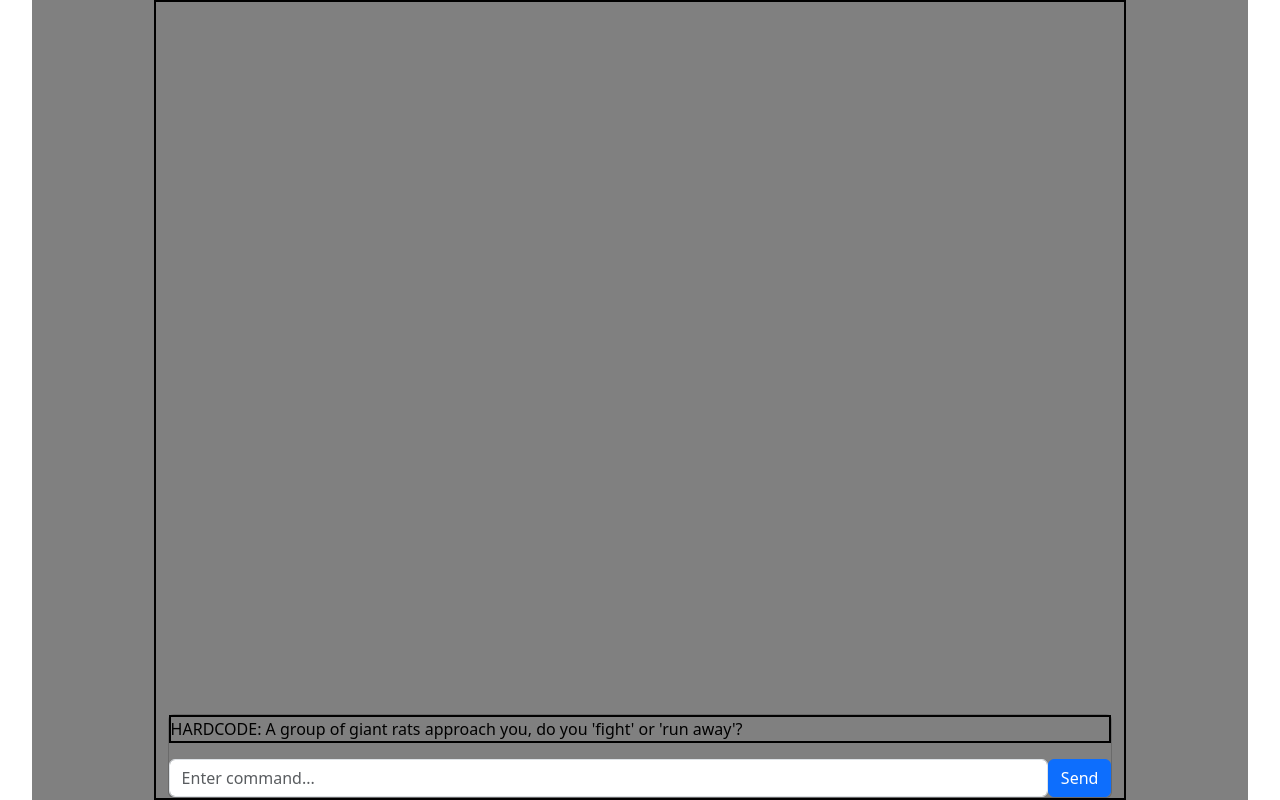
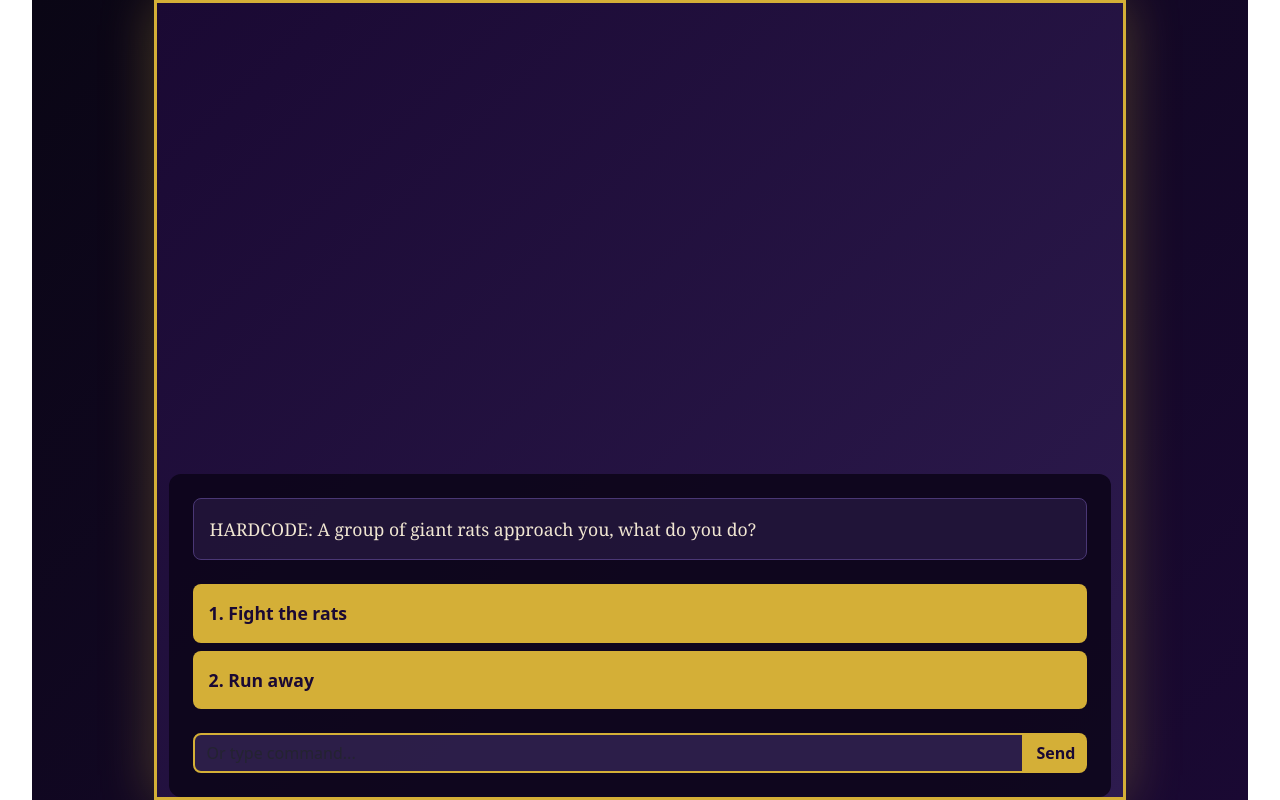
Before and after one commit to WillDvorak/ChooseYourOwnAdventure, a React (Vite) app in the folder ReactFrontend/ChooseYourOwnAdventure/: page / in a window 1280 px wide. Built offline with nearby package versions, Linux system fonts and the light colour scheme.

Commit message:
Added numbered choice buttons and dark fantasy theme

```diff
--- a/ReactFrontend/ChooseYourOwnAdventure/src/components/Textbox.jsx
+++ b/ReactFrontend/ChooseYourOwnAdventure/src/components/Textbox.jsx
@@ -2,11 +2,42 @@ import React, { useState } from "react";
 import { Container, Card, Form, Button } from "react-bootstrap"
 import 'bootstrap/dist/css/bootstrap.min.css';
 
+const Textbox = () => {
+    const [messages, setMessages] = useState(["HARDCODE: A group of giant rats approach you, what do you do?"]);
+    const [input, setInput] = useState("");
+    const [choices, setChoices] = useState([
+        { id: 1, text: "Fight the rats", action: "fight" },
+        { id: 2, text: "Run away", action: "run away" }
+    ]);
 
-const Textbox = () => {
+    // Dark Fantasy Theme Colors
+    const theme = {
+        background: 'linear-gradient(135deg, #1a0933 0%, #2d1b4e 100%)',
+        containerBorder: '3px solid #d4af37',
+        cardBg: 'rgba(13, 5, 26, 0.9)',
+        messageText: '#f0e6d2',
+        messageBorder: '1px solid #4a3775',
+        messageBg: 'rgba(74, 55, 117, 0.3)',
+        buttonBg: '#d4af37',
+        buttonText: '#1a0933',
+        buttonHover: '#ffd700',
+        inputBg: 'rgba(74, 55, 117, 0.5)',
+        inputText: '#f0e6d2',
+        inputBorder: '#d4af37'
+    };
 
-    const [messages, setMessages] = useState(["HARDCODE: A group of giant rats approach you, do you 'fight' or 'run away'?"]);
-    const [input, setInput] = useState("");
+    const handleChoice = (action, choiceText) => {
+        setMessages((prev) => [...prev, `> ${choiceText}`]);
+
+        if (action === "fight") {
+            setMessages((prev) => [...prev, "HARDCODE: you fight the rats and die"]);
+            setChoices([]);
+        }
+        else if (action === "run away") {
+            setMessages((prev) => [...prev, "HARDCODE: you escape from the rats"]);
+            setChoices([]);
+        }
+    }
 
     const handleSubmit = (e) => {
         e.preventDefault();
@@ -21,24 +52,100 @@ const Textbox = () => {
         setInput("");
     }
 
-    return <Container fluid className="d-flex flex-column justify-content-end" style={{border: "solid black 2px", height: "100vh", width: "80%", background: "grey"}}>
-        <Card style={{background: "grey"}}>
+    return (
+        <Container
+            fluid
+            className="d-flex flex-column justify-content-end"
+            style={{
+                border: theme.containerBorder,
+                height: "100vh",
+                width: "80%",
+                background: theme.background,
+                boxShadow: '0 0 50px rgba(212, 175, 55, 0.3)'
+            }}
+        >
+            <Card style={{background: theme.cardBg, border: 'none', borderRadius: '12px', padding: '1.5rem'}}>
+                <div style={{maxHeight: '60vh', overflowY: 'auto', marginBottom: '1rem'}}>
                     {messages.map((msg, i) => (
-                <p style={{padding: "0px", border: "solid black 2px", color: "black"}}key={i}>{msg}</p>
+                        <p
+                            style={{
+                                padding: "1rem",
+                                border: theme.messageBorder,
+                                background: theme.messageBg,
+                                color: theme.messageText,
+                                marginBottom: '0.5rem',
+                                borderRadius: '8px',
+                                fontFamily: 'Georgia, serif',
+                                fontSize: '1.1rem',
+                                lineHeight: '1.6'
+                            }}
+                            key={i}
+                        >
+                            {msg}
+                        </p>
                     ))}
+                </div>
+
+                {choices.length > 0 && (
+                    <div style={{marginBottom: '1rem'}}>
+                        {choices.map((choice) => (
+                            <Button
+                                key={choice.id}
+                                onClick={() => handleChoice(choice.action, choice.text)}
+                                style={{
+                                    display: "block",
+                                    width: "100%",
+                                    marginBottom: "0.5rem",
+                                    textAlign: "left",
+                                    background: theme.buttonBg,
+                                    color: theme.buttonText,
+                                    border: 'none',
+                                    padding: '1rem',
+                                    fontWeight: 'bold',
+                                    fontSize: '1.1rem',
+                                    borderRadius: '8px',
+                                    transition: 'all 0.3s ease'
+                                }}
+                                onMouseEnter={(e) => e.target.style.background = theme.buttonHover}
+                                onMouseLeave={(e) => e.target.style.background = theme.buttonBg}
+                            >
+                                {choice.id}. {choice.text}
+                            </Button>
+                        ))}
+                    </div>
+                )}
+
                 <Form onSubmit={handleSubmit}>
                     <Form.Group className="d-flex">
                         <Form.Control
                             type="text"
-                placeholder="Enter command..."
+                            placeholder="Or type command..."
                             value={input}
                             onChange={(e) => setInput(e.target.value)}
+                            style={{
+                                background: theme.inputBg,
+                                color: theme.inputText,
+                                border: `2px solid ${theme.inputBorder}`,
+                                borderRadius: '8px 0 0 8px'
+                            }}
                         />
-              <Button type="submit">Send</Button>
+                        <Button
+                            type="submit"
+                            style={{
+                                background: theme.buttonBg,
+                                color: theme.buttonText,
+                                border: 'none',
+                                fontWeight: 'bold',
+                                borderRadius: '0 8px 8px 0'
+                            }}
+                        >
+                            Send
+                        </Button>
                     </Form.Group>
                 </Form>
             </Card>
         </Container>
+    );
 }
 
 export default Textbox
--- a/ReactFrontend/ChooseYourOwnAdventure/src/index.css
+++ b/ReactFrontend/ChooseYourOwnAdventure/src/index.css
@@ -1,8 +1,17 @@
 html {
-    padding:  0 2rem;
+    padding: 0 2rem;
     overflow: hidden;
 }
 
+body {
+    margin: 0;
+    background: #0a0615;
+}
+
 #root {
-  background-color: grey;
+    background: linear-gradient(135deg, #0a0615 0%, #1a0933 100%);
+    min-height: 100vh;
+    display: flex;
+    justify-content: center;
+    align-items: center;
 }
```
Lines whose indentation alone changed are shown as unchanged.
